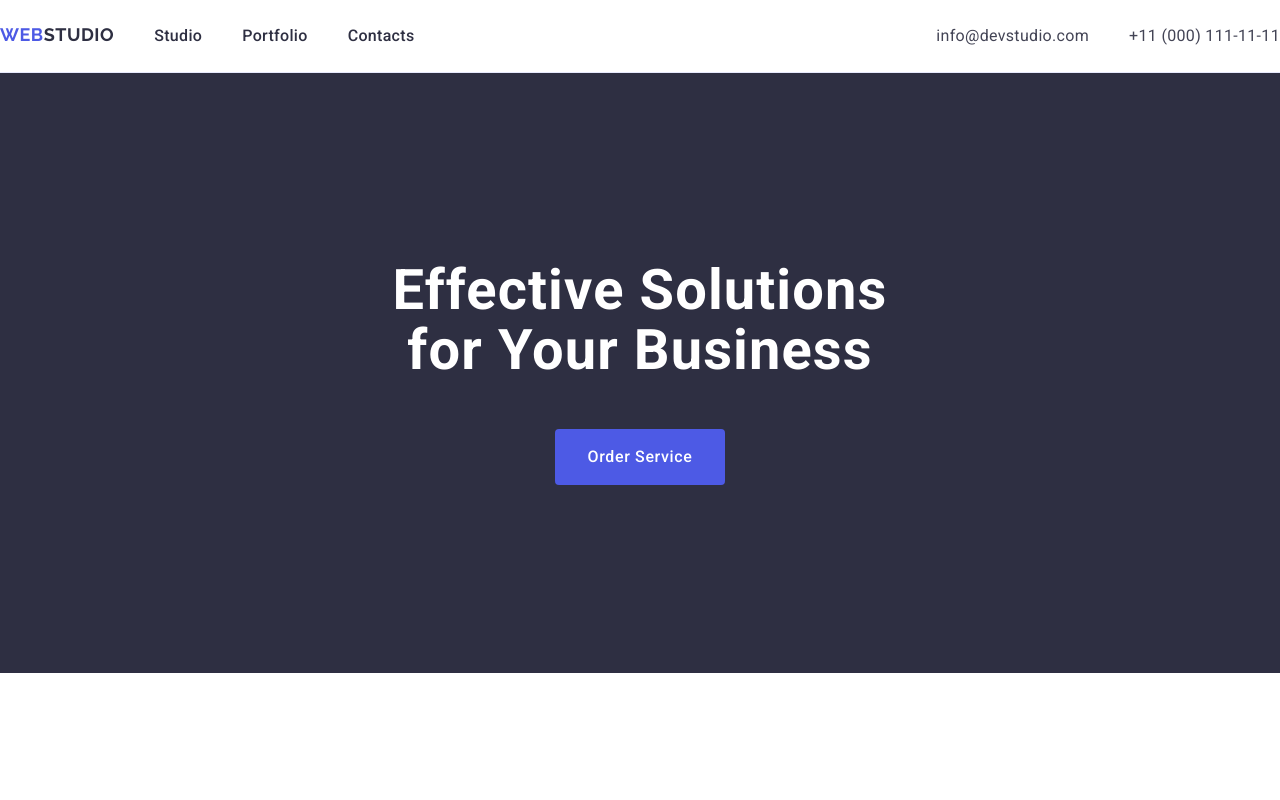
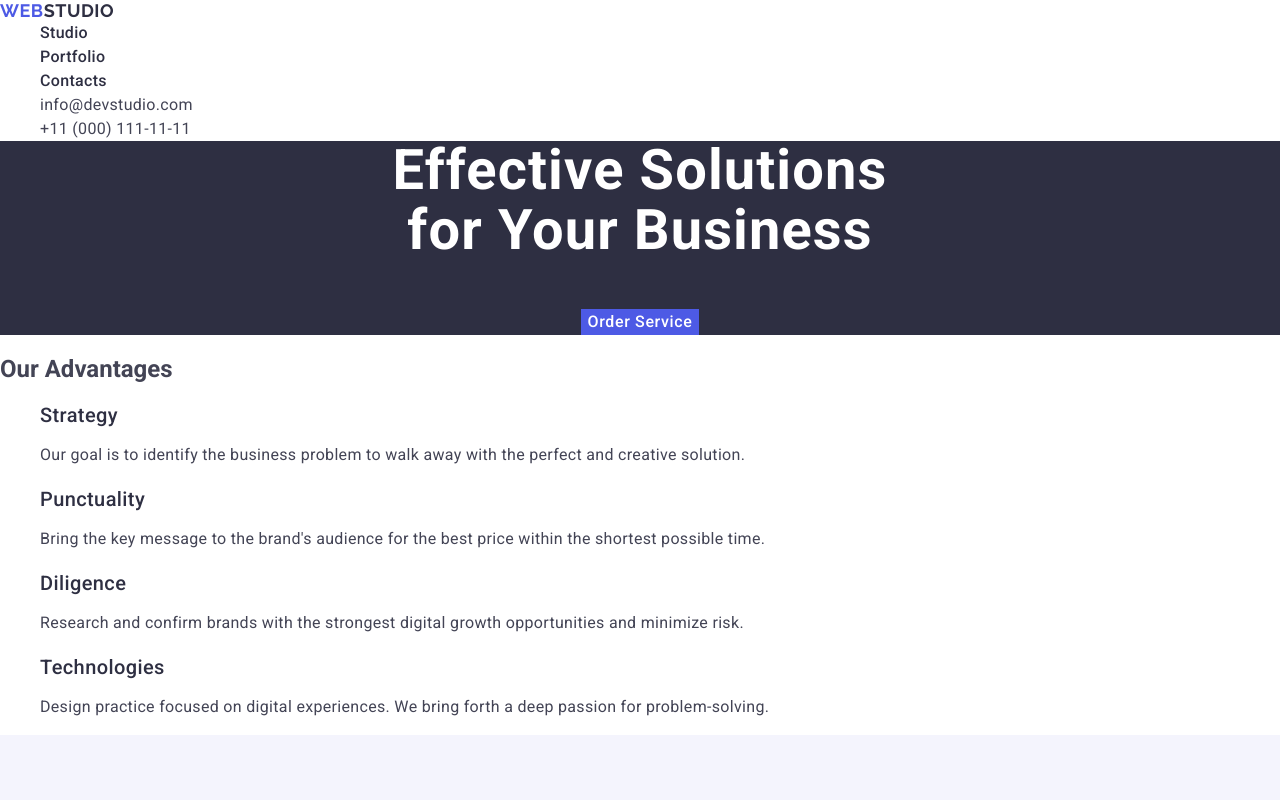
Before and after one commit to tetiana-furmanets/goit-markup-hw-03, a plain HTML site: page index.html in a window 1280 px wide. Shown: the top 800 px of the page. Drawn offline with Linux system fonts and the light colour scheme.

Commit message:
add index file

```diff
--- a/css/styles.css
+++ b/css/styles.css
@@ -12,7 +12,6 @@ body {
 ul {
   list-style: none;
   margin: 0;
-  padding: 0;
 }
 
 a {
@@ -21,16 +20,13 @@ a {
 }
 
 img {
-  display: block;
   max-width: 100%;
-  height: auto;
 }
 
 /* Container for layout / Контейнер для сітки */
 .container {
   max-width: 1158px;
   margin: 0 auto;
-  padding: 0 15px;
 }
 
 /* ===============================
@@ -38,11 +34,7 @@ img {
 ================================= */
 
 .page-header {
-  display: flex;
   justify-content: space-between;
-  align-items: center;
-  padding: 24px 0;
-  border-bottom: 1px solid #e7e9fc;
 }
 
 /* Logo / Логотип */
@@ -62,19 +54,14 @@ img {
 
 /* Navigation / Навігація */
 .main-nav {
-  display: flex;
-  gap: 40px;
 }
 
 .nav-list {
-  display: flex;
-  gap: 40px;
 }
 
 .nav-link {
   font-weight: 500;
   color: #2e2f42;
-  padding: 24px 0;
   font-size: 16px;
   line-height: 1.5;
   letter-spacing: 0.02em;
@@ -92,8 +79,6 @@ img {
 }
 
 .contacts-list {
-  display: flex;
-  gap: 40px;
 }
 
 .contacts-link {
@@ -115,7 +100,6 @@ img {
 .hero-section {
   background-color: #2e2f42;
   text-align: center;
-  padding: 188px 0;
 }
 
 .hero-title {
@@ -134,8 +118,6 @@ img {
   color: #ffffff;
   background-color: #4d5ae5;
   border: none;
-  border-radius: 4px;
-  padding: 16px 32px;
   cursor: pointer;
   line-height: 1.5;
   letter-spacing: 0.04em;
@@ -151,12 +133,9 @@ img {
 ================================= */
 
 .advantages {
-  padding: 120px 0;
 }
 
 .advantages-list {
-  display: flex;
-  gap: 24px;
 }
 
 .advantages-item {
@@ -200,14 +179,11 @@ img {
 }
 
 .team-list {
-  display: flex;
-  gap: 24px;
   justify-content: center;
 }
 
 .team-item {
   background-color: #ffffff;
-  border-radius: 0 0 4px 4px;
   padding-bottom: 32px;
 }
 
@@ -233,7 +209,6 @@ img {
 ================================= */
 
 .portfolio-section {
-  padding: 120px 0;
 }
 
 .portfolio-title {
@@ -248,14 +223,11 @@ img {
 }
 
 .portfolio-list {
-  display: flex;
   flex-wrap: wrap;
-  gap: 48px 24px;
   justify-content: center;
 }
 
 .portfolio-item {
-  width: calc((100% - 48px) / 3);
   background-color: #ffffff;
 }
 
@@ -283,12 +255,10 @@ img {
 
 .footer {
   background-color: #2e2f42;
-  padding: 100px 0;
   color: #ffffff;
 }
 
 .footer-logo {
-  display: inline-block;
   font-family: "Raleway", sans-serif;
   font-weight: 700;
   font-size: 18px;
```
